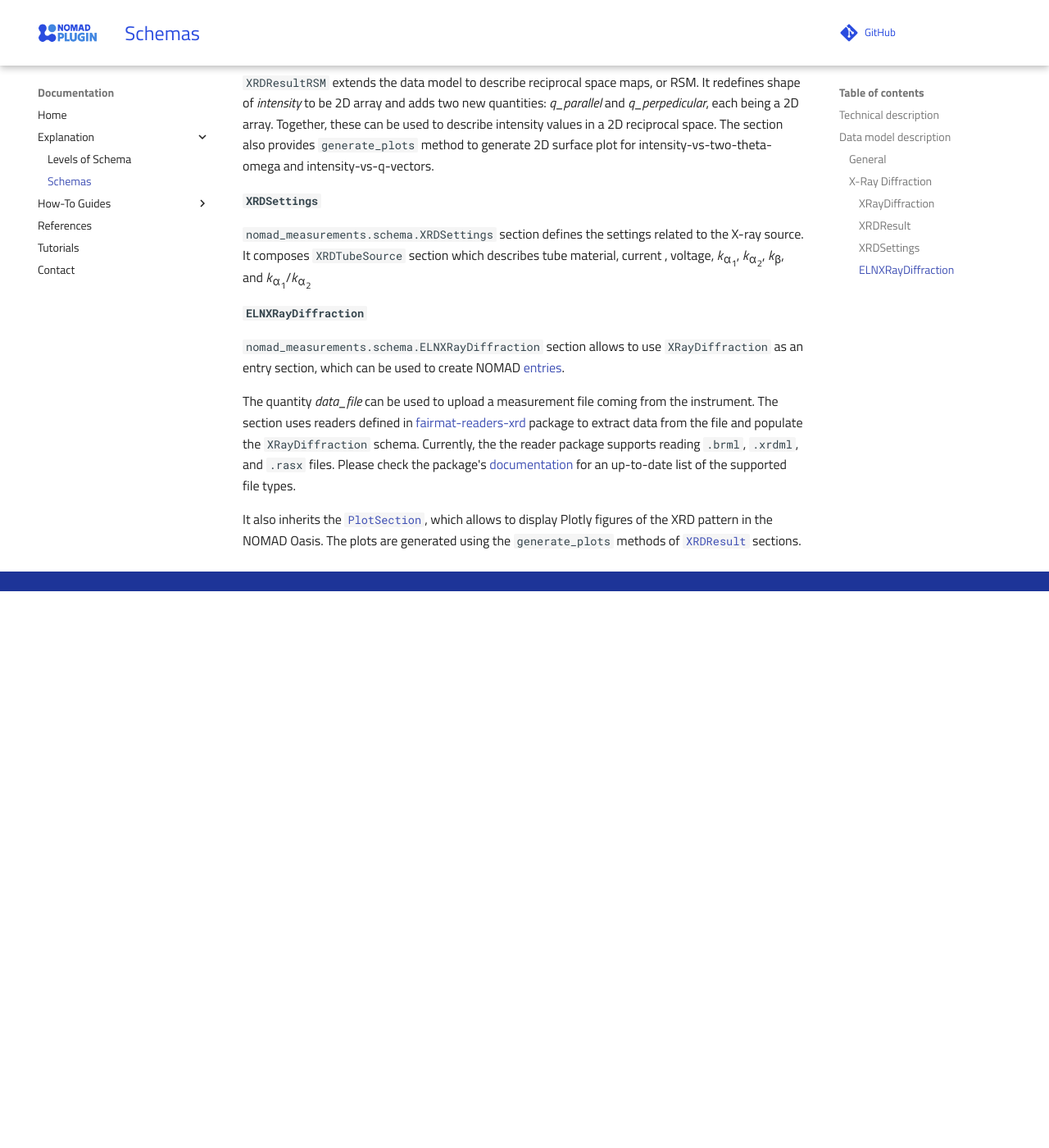
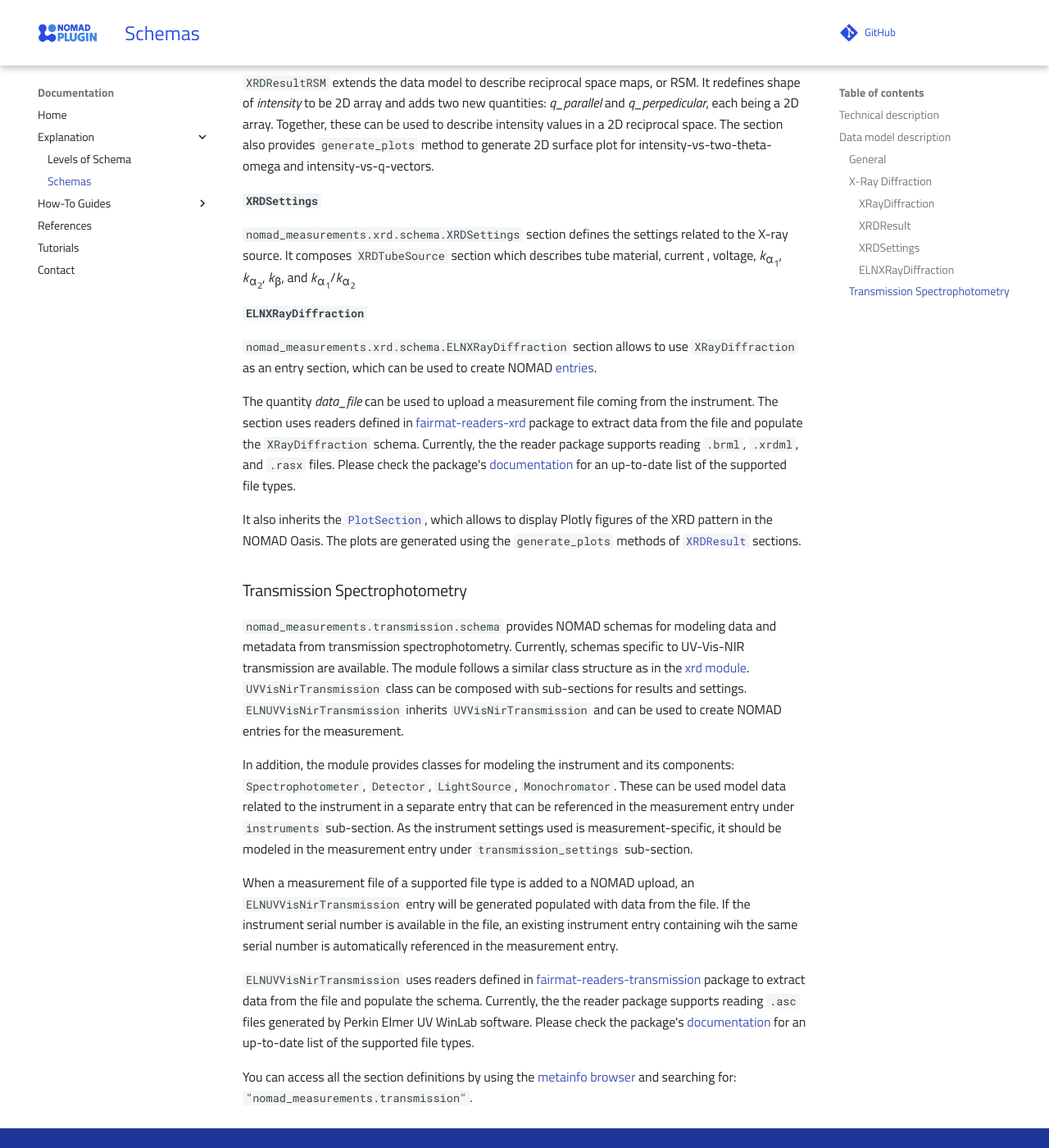
Before and after one commit to FAIRmat-NFDI/nomad-measurements, an MkDocs documentation site: the page built from docs/explanation/schemas.md, in a window 1280 px wide and 1400 px high, scrolled down 2421 px. Shown: the whole window at 82% size. Built offline with MkDocs 1.6.1 and Material for MkDocs 9.7.7, drawn with Linux system fonts in a browser that asks for light colours; comment, search, counter and statistics services are not loaded; before the commit the page ends 3142 px from its top, so only the background shows below that; some of the changed text lies outside the part shown.

Commit message:
Docs for transmission

```diff
--- a/docs/explanation/schemas.md
+++ b/docs/explanation/schemas.md
@@ -82,7 +82,7 @@ and searching for: `"nomad_measurements.xrd"`
 
 #### `XRayDiffraction`
 
-`nomad_measurements.schema.XRayDiffraction` section extends
+`nomad_measurements.xrd.schema.XRayDiffraction` section extends
 [`Measurement`](https://nomad-lab.eu/prod/v1/docs/howto/customization/base_sections.html#measurement)
 base section and describes the settings and results of XRD measurement. This is achieved
 by composing `XRDSettings` and `XRDResult` sections as sub-sections.
@@ -98,7 +98,7 @@ Once the section is populated, diffraction pattern is indexed under
 section, making it searchable in NOMAD.
 
 #### `XRDResult`
-`nomad_measurements.schema.XRDResult` section describes results coming from XRD
+`nomad_measurements.xrd.schema.XRDResult` section describes results coming from XRD
 measurement. These include intensity, two theta, omega, phi, norm of q-vector,
 scan axis, and integration time. Their descriptions can be found here in the
 [metainfo browser](https://nomad-lab.eu/prod/v1/oasis/gui/analyze/metainfo/nomad_measurements/section_definitions@nomad_measurements.xrd.schema.XRDResult).
@@ -115,14 +115,14 @@ being a 2D array. Together, these can be used to describe intensity values in a
 2D surface plot for intensity-vs-two-theta-omega and intensity-vs-q-vectors.
 
 #### `XRDSettings`
-`nomad_measurements.schema.XRDSettings` section defines the settings related to the
+`nomad_measurements.xrd.schema.XRDSettings` section defines the settings related to the
 X-ray source. It composes `XRDTubeSource` section which describes tube material, current
 , voltage, *k*<sub>&alpha;<sub>1</sub></sub>, *k*<sub>&alpha;<sub>2</sub></sub>, *k*<sub>&beta;</sub>, and
 *k*<sub>&alpha;<sub>1</sub></sub>/*k*<sub>&alpha;<sub>2</sub></sub>
 
 #### `ELNXRayDiffraction`
 
-`nomad_measurements.schema.ELNXRayDiffraction` section allows to use
+`nomad_measurements.xrd.schema.ELNXRayDiffraction` section allows to use
 `XRayDiffraction` as an entry section, which can be used to
 create NOMAD [entries](https://nomad-lab.eu/prod/v1/docs/reference/glossary.html#entry).
 
@@ -139,3 +139,37 @@ It also inherits the
 [`PlotSection`](https://nomad-lab.eu/prod/v1/docs/reference/annotations.html#plot),
 which allows to display Plotly figures of the XRD pattern in the NOMAD Oasis. The plots
 are generated using the `generate_plots` methods of [`XRDResult`](#xrdresult) sections.
+
+
+### Transmission Spectrophotometry
+`nomad_measurements.transmission.schema` provides NOMAD schemas for modeling
+data and metadata from transmission spectrophotometry. Currently, schemas
+specific to UV-Vis-NIR transmission are available. The module follows a similar
+class structure as in the [xrd module](#x-ray-diffraction). `UVVisNirTransmission` class can be composed with sub-sections for results and settings.
+`ELNUVVisNirTransmission` inherits `UVVisNirTransmission` and can be used to
+create NOMAD entries for the measurement.
+
+In addition, the module provides classes for modeling the instrument and its
+components: `Spectrophotometer`, `Detector`, `LightSource`, `Monochromator`.
+These can be used model data related to the instrument in a separate entry that
+can be referenced in the measurement entry under `instruments` sub-section. As
+the instrument settings used is measurement-specific, it should be modeled in
+the measurement entry under `transmission_settings` sub-section.
+
+When a measurement file of a supported file type is added to a NOMAD upload,
+an `ELNUVVisNirTransmission` entry will be generated populated with data from
+the file. If the instrument serial number is available in the file, an existing
+instrument entry containing wih the same serial number is automatically
+referenced in the measurement entry.
+
+`ELNUVVisNirTransmission` uses readers defined in
+[fairmat-readers-transmission](https://pypi.org/project/fairmat-readers-transmission/) package to extract
+data from the file and populate the schema. Currently, the
+the reader package supports reading `.asc` files generated by Perkin Elmer UV WinLab software. Please check
+the package's
+[documentation](https://github.com/FAIRmat-NFDI/readers-transmission?tab=readme-ov-file#fairmat-readers-transmission)
+for an up-to-date list of the supported file types.
+
+You can access all the section definitions by using the
+[metainfo browser](https://nomad-lab.eu/prod/v1/oasis/gui/analyze/metainfo/nomad_measurements)
+and searching for: `"nomad_measurements.transmission"`.
```
Also changed, not shown: README.md (+4 -0 lines), docs/index.md (+9 -7 lines).
